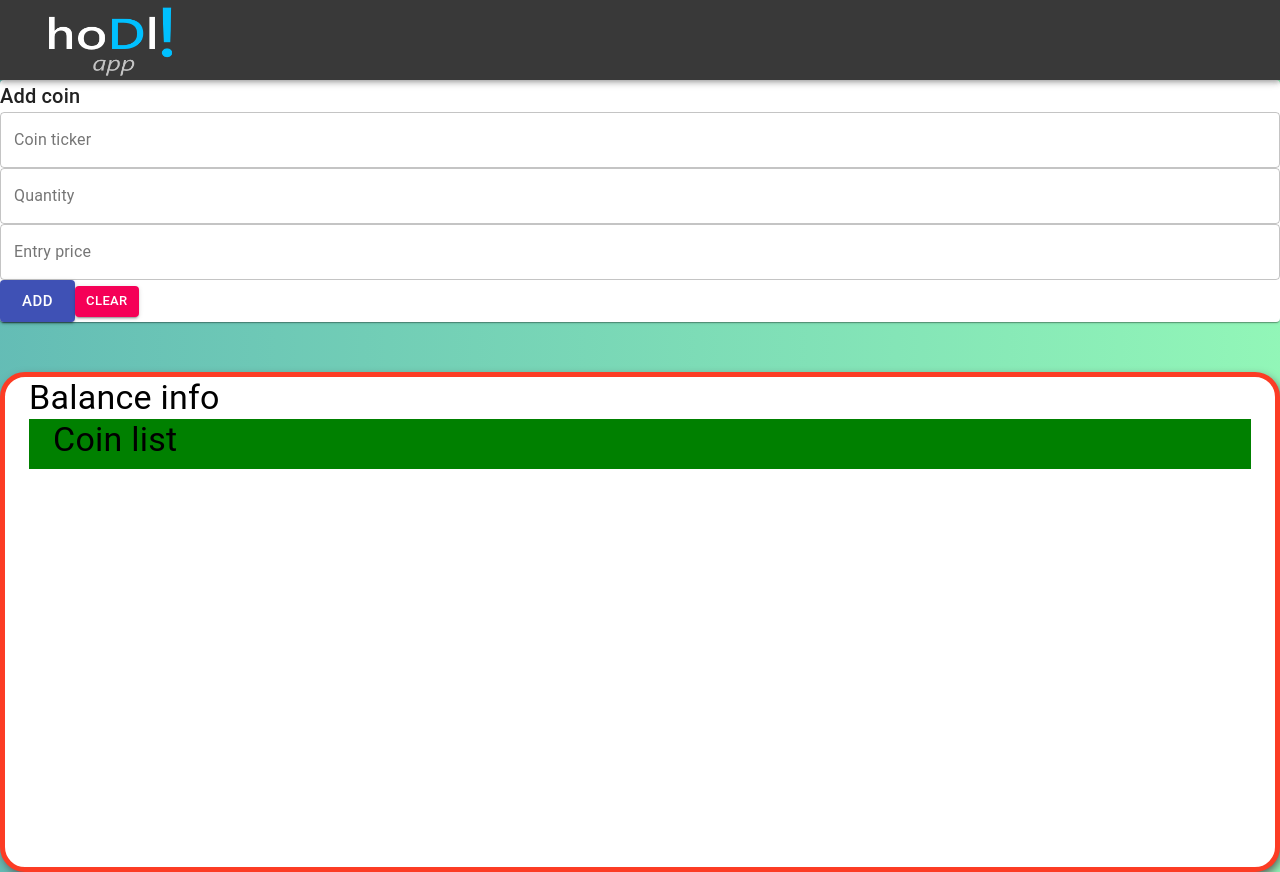
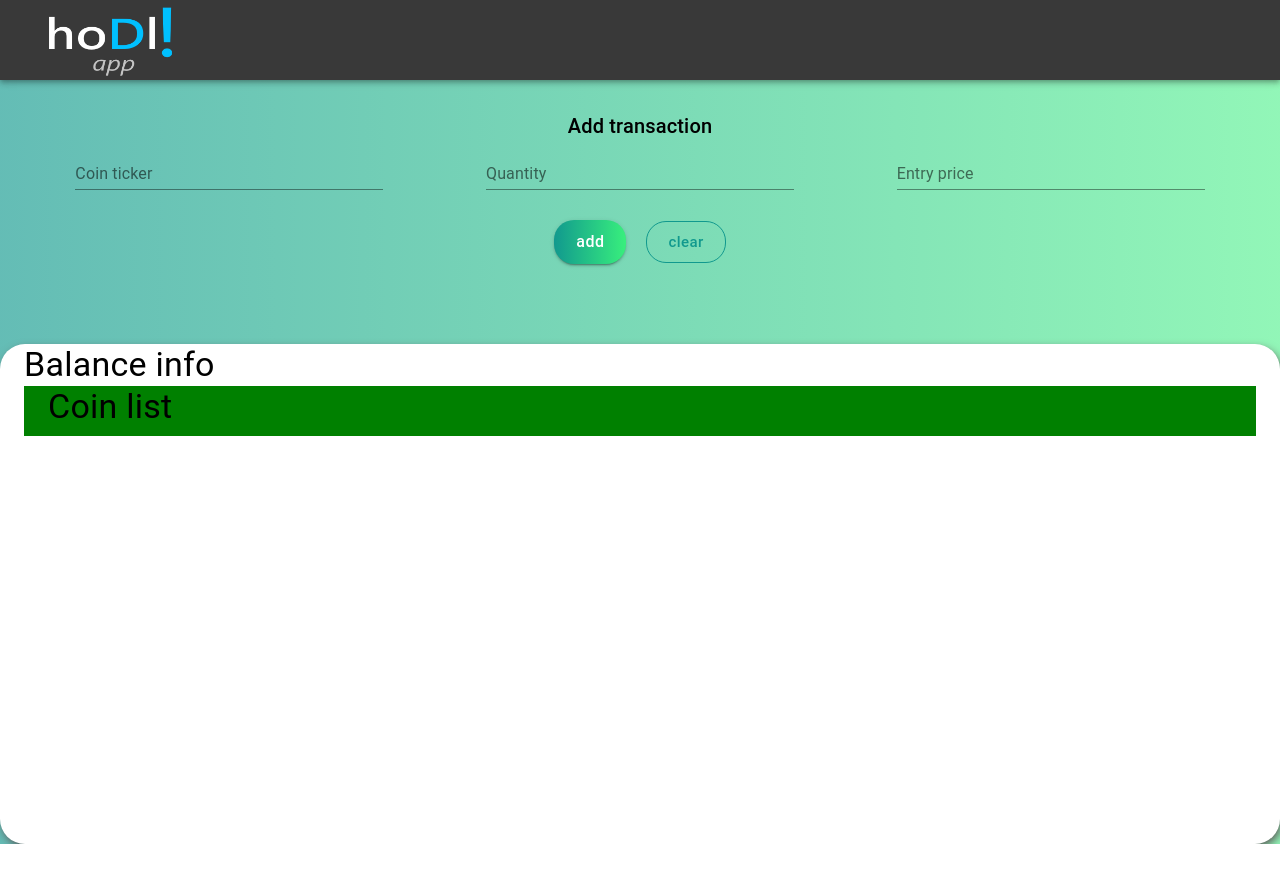
Before and after one commit to BlackH3art/hodl-app-vol2, a React (Create React App) app: page / in a window 1280 px wide. After the commit the page ends 844 px from the top, so only its background shows below. Built offline with nearby package versions, Linux system fonts and the light colour scheme; no server answers.

Commit message:
transaction form styling

```diff
--- a/package.json
+++ b/package.json
@@ -17,6 +17,7 @@
     "react-scripts": "4.0.3",
     "redux": "^4.0.5",
     "redux-thunk": "^2.3.0",
+    "styled-components": "^5.2.1",
     "web-vitals": "^1.1.1"
   },
   "scripts": {
--- a/src/components/AddCoinForm/AddCoinForm.jsx
+++ b/src/components/AddCoinForm/AddCoinForm.jsx
@@ -1,6 +1,7 @@
 import React, { useState } from 'react';
 import { useDispatch } from 'react-redux';
-import { TextField, Button, Typography, Paper } from '@material-ui/core'
+import { TextField, Button, Grid, Typography, Container } from '@material-ui/core';
+import { ButtonWrapper } from '../styledComponents/styledComponents';
 
 import { addTransaction } from '../../redux.actions/coinActions';
 import useStyles from './addCoinForm.styles';
@@ -31,24 +32,41 @@ const AddTransactionForm = () => {
       ticker: '',
       quantity: '',
       entryPrice: '',
-    })
+    });
   }
 
   return (
     <>
-      <Paper>
-        <form autoComplete="off" noValidate onSubmit={handleSubmit}>
+      <Container component="div">
+        <form className={classes.transactionForm} autoComplete="off" noValidate onSubmit={handleSubmit}>
+
           <Typography variant="h6">
-            Add coin
+            Add transaction
           </Typography>
 
-          <TextField name="ticker" variant="outlined" label="Coin ticker" fullWidth value={coinData.ticker} onChange={handleChange} />
-          <TextField name="quantity" variant="outlined" label="Quantity" fullWidth value={coinData.quantity} onChange={handleChange} />
-          <TextField name="entryPrice" variant="outlined" label="Entry price" fullWidth value={coinData.entryPrice} onChange={handleChange} />
-          <Button variant="contained" color="primary" size="large" type="submit"> Add </Button>
-          <Button variant="contained" color="secondary" size="small" onClick={clear}> Clear </Button>
+          <Grid container justify="space-around">
+
+            <Grid item lg={3} sm={10}>
+              <TextField name="ticker" variant="standard" label="Coin ticker" fullWidth value={coinData.ticker} onChange={handleChange} />
+            </Grid>
+
+            <Grid item lg={3} sm={10}>
+              <TextField name="quantity" variant="standard" label="Quantity" fullWidth value={coinData.quantity} onChange={handleChange} />
+            </Grid>
+
+            <Grid item lg={3} sm={10}>
+              <TextField name="entryPrice" variant="standard" label="Entry price" fullWidth value={coinData.entryPrice} onChange={handleChange} />
+            </Grid>
+
+          </Grid>
+
+          <ButtonWrapper>
+            <Button variant="contained" className={classes.primaryButton} size="large" type="submit"> Add </Button>
+            <Button variant="outlined" className={classes.secondaryButton} size="large" onClick={clear}> Clear </Button>
+          </ButtonWrapper>
+
         </form>
-      </Paper>
+      </Container>
     </>
    );
 }
--- a/src/components/AddCoinForm/addCoinForm.styles.js
+++ b/src/components/AddCoinForm/addCoinForm.styles.js
@@ -1,7 +1,27 @@
 import { makeStyles } from '@material-ui/core';
 
 const useStyles = makeStyles(() => ({
-
+  transactionForm: {
+    display: "flex",
+    alignItems: "center",
+    flexDirection: "column",
+    margin: "30px 0"
+  },
+  primaryButton: {
+    backgroundImage: "linear-gradient(90deg, rgba(17,153,142,1) 0%, rgba(56,239,125,1) 100%)",
+    textTransform: "lowercase",
+    margin: "30px 10px",
+    borderRadius: "20px",
+    color: "white",
+    fontSize: "1em"
+  },
+  secondaryButton: {
+    textTransform: "lowercase",
+    color: "rgba(17,153,142,1)",
+    borderRadius: "20px",
+    borderColor: "rgba(17,153,142,1)",
+    margin: "30px 10px",
+  }
 }));
 
 export default useStyles;
--- a/src/components/BalanceInfo/balanceInfo.styles.js
+++ b/src/components/BalanceInfo/balanceInfo.styles.js
@@ -7,7 +7,7 @@ const useStyles = makeStyles(() => ({
     borderRadius: "25px",
     marginTop: "50px",
     boxShadow: "2px 4px 10px -1px #5B5456",
-    border: "solid 5px #fc3c24"
+    // border: "solid 5px #fc3c24"
   }
 }));
 
--- /dev/null
+++ b/src/components/styledComponents/styledComponents.js
@@ -0,0 +1,6 @@
+import styled from 'styled-components';
+
+export const ButtonWrapper = styled.div`
+  display: flex;
+  align-items: center;
+`;
```
Also changed, not shown: 1 other file (tests, documents, lock files or other folders).
